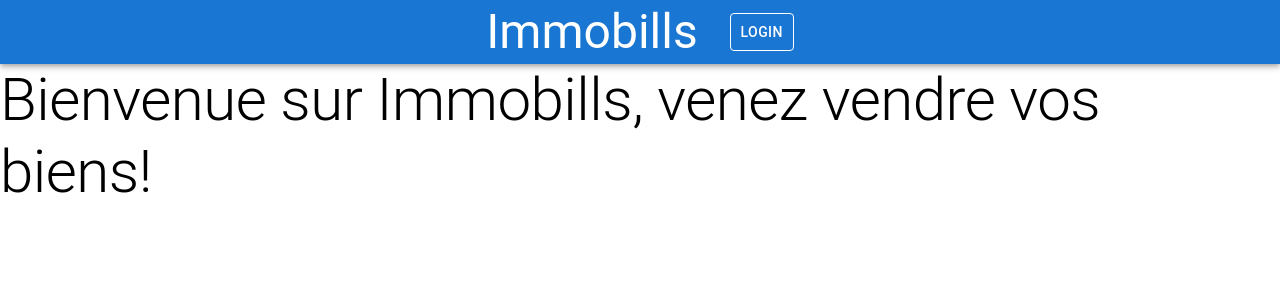
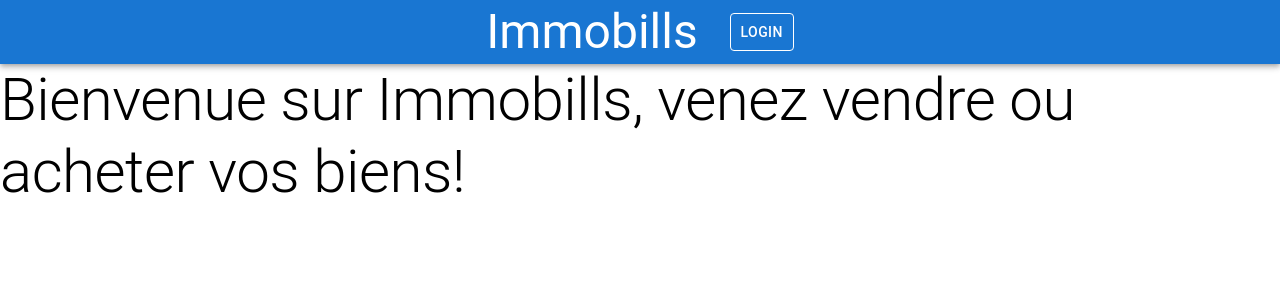
Before and after one commit to ecko9/front-end-marketplace, a React (Create React App) app: page / in a window 1280 px wide. Shown: the top 300 px of the page. Built offline with nearby package versions, Linux system fonts and the light colour scheme.

Commit message:
pages: add text in typography

```diff
--- a/src/pages/Home/index.jsx
+++ b/src/pages/Home/index.jsx
@@ -8,7 +8,7 @@ const Home = () => {
   return (
     <Box>
         <Typography variant="h2" component="div"  sx={{ mr: 4 } }>
-          Bienvenue sur Immobills, venez vendre vos biens!
+          Bienvenue sur Immobills, venez vendre ou acheter vos biens!
         </Typography>
     </Box>
   )
```
